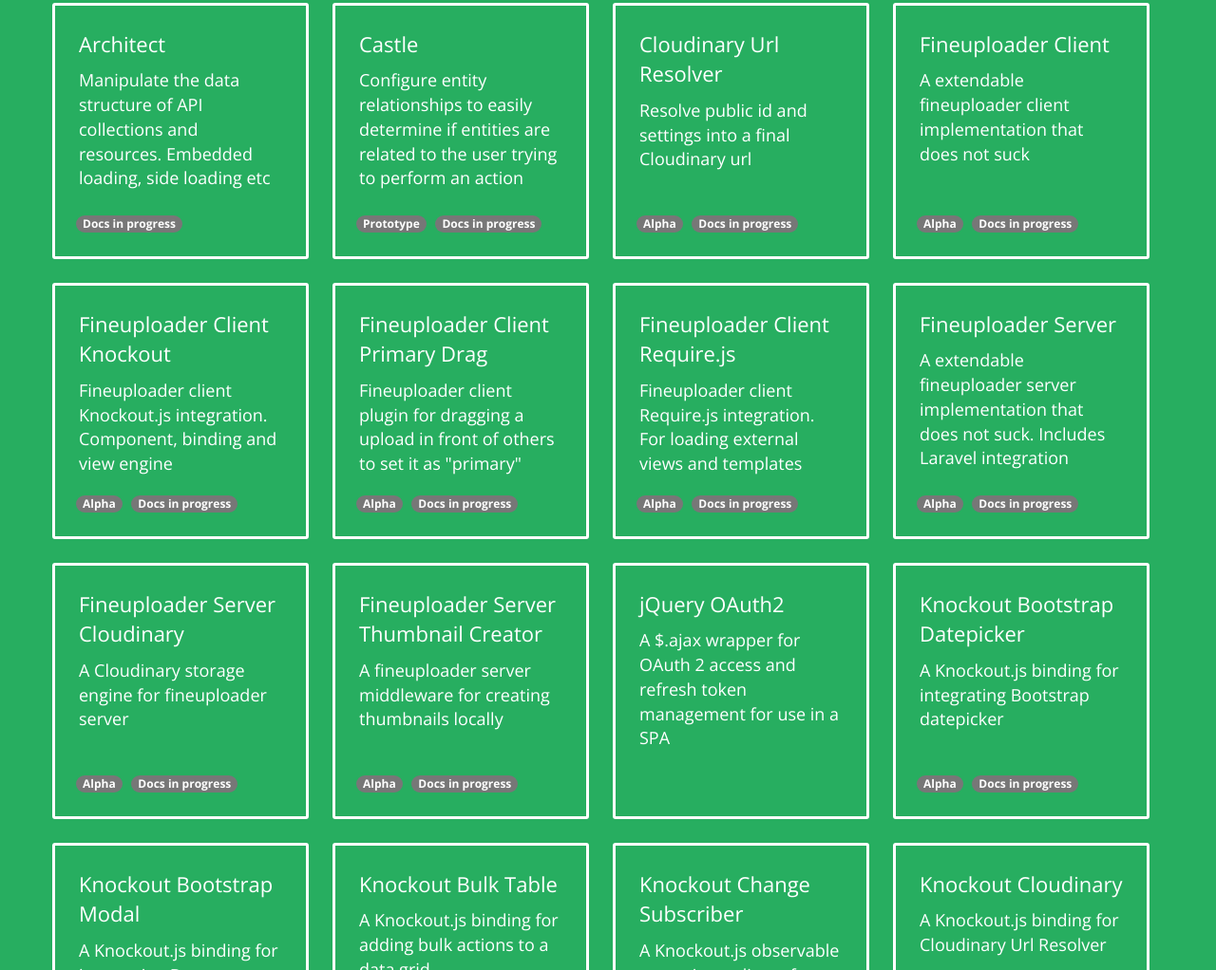
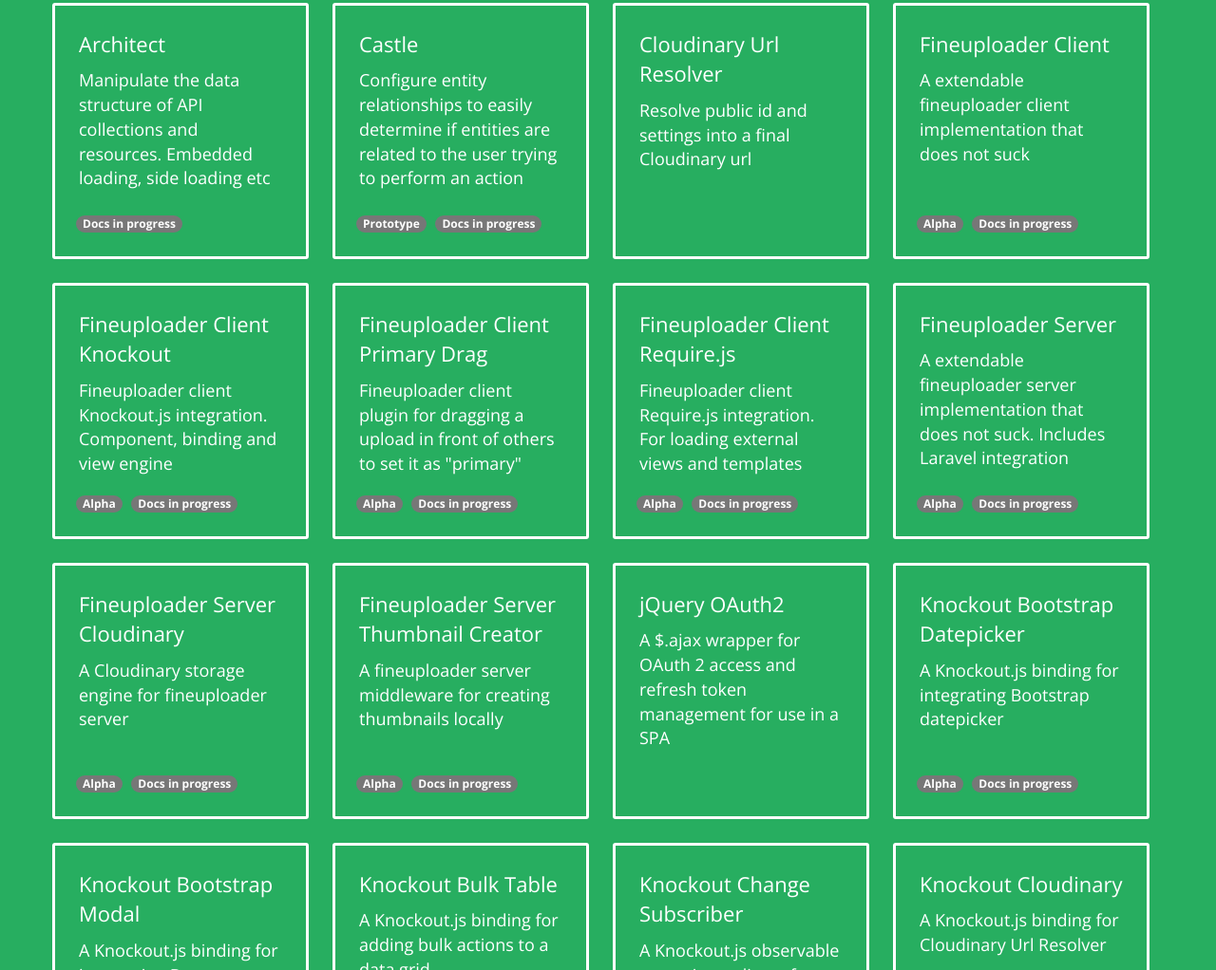
Before and after one commit to esbenp/Optimus, a website: page index.html in a window 1280 px wide. Shown: the part 813-1835 px from the top of the page at 95% size. Drawn offline with nearby package versions, Linux system fonts and the light colour scheme.

Commit message:
fix: remove cloudinary url resolver batches

```diff
--- a/index.html
+++ b/index.html
@@ -127,10 +127,6 @@
 										Resolve public id and settings into a final
 										Cloudinary url
 									</span>
-									<div class="badges">
-										<span class="badge">Alpha</span>
-										<span class="badge">Docs in progress</span>
-									</div>
 								</a>
 							</li>
 							<li data-filter="js">
```
